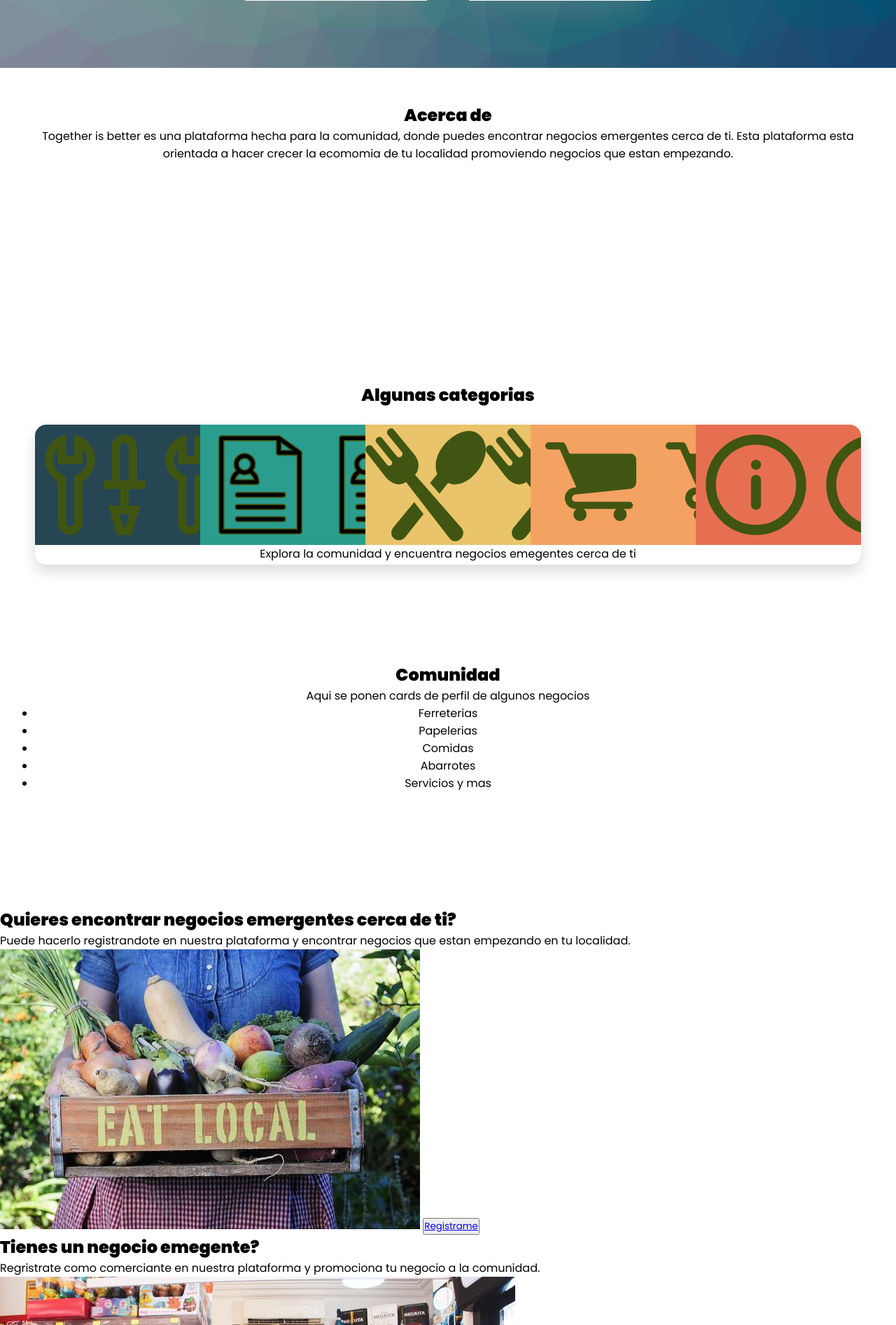
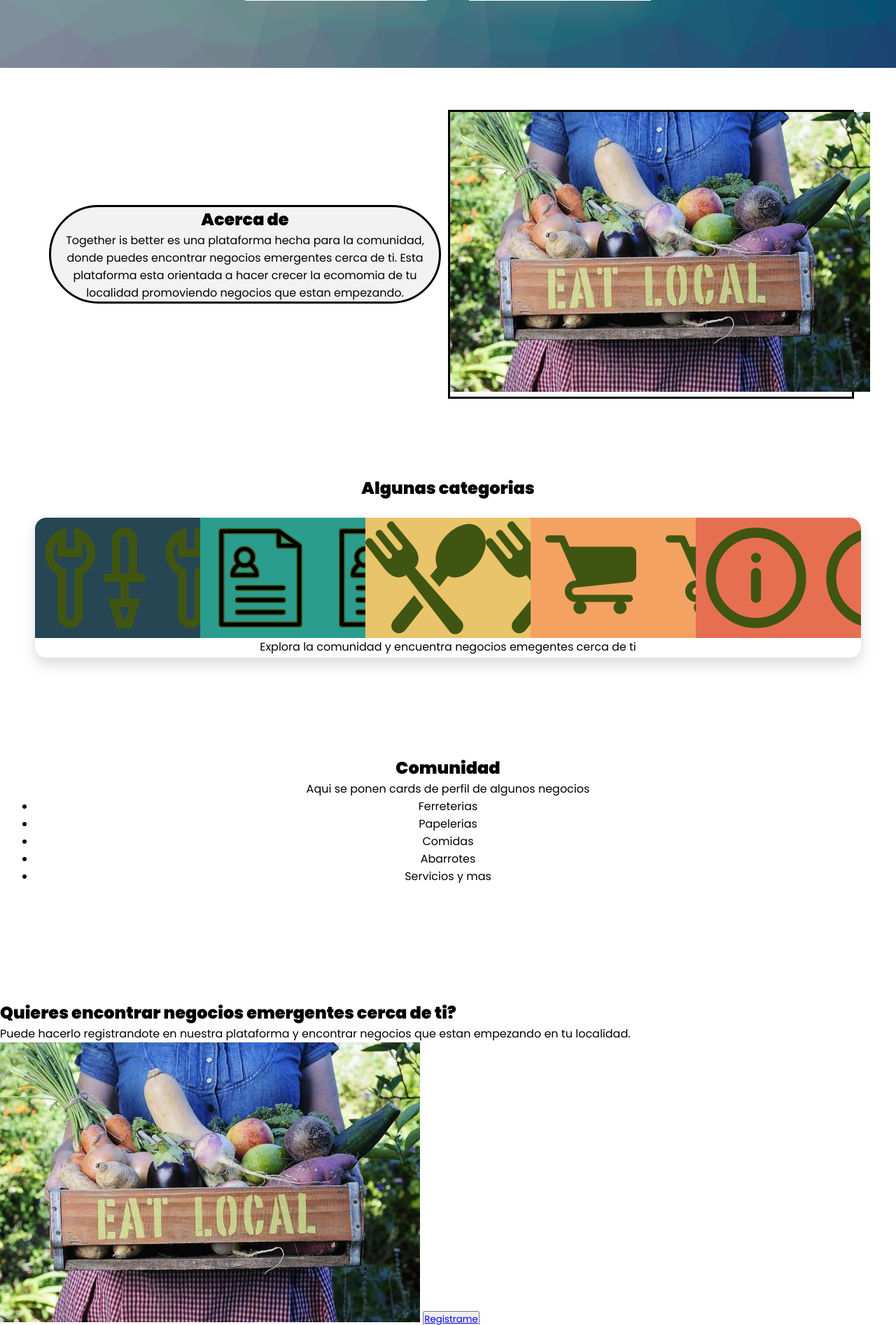
Before and after one commit to Antonio-root/integradora, a PHP site: page / in a window 1280 px wide. Shown: the part 777-2671 px from the top of the page at 70% size. Run offline with PHP 8.4, Linux system fonts and the light colour scheme; some web fonts are replaced.

Commit message:
se sigue configurando styles de index

```diff
--- a/index.html
+++ b/index.html
@@ -61,10 +61,15 @@
     </section>
 
     <section id="about-us" class="fade-in">
-        <h2>Acerca de </h2>
-        <p>Together is better es una plataforma hecha para  la comunidad, donde puedes encontrar negocios emergentes cerca de ti.
-            Esta plataforma esta orientada a hacer crecer la ecomomia de tu localidad promoviendo negocios que estan empezando.
-        </p>
+        <div class="izquierda">
+            <h1>Acerca de</h1>
+            <p>Together is better es una plataforma hecha para  la comunidad, donde puedes encontrar negocios emergentes cerca de ti.
+                Esta plataforma esta orientada a hacer crecer la ecomomia de tu localidad promoviendo negocios que estan empezando.
+            </p>
+        </div>
+        <div class="derecha">
+            <img src="AVR.jpeg" alt="Come local">
+        </div>
 
     </section>
 
--- a/principal.css
+++ b/principal.css
@@ -258,3 +258,25 @@ footer {
   .see-more{
     text-decoration: none;
   }
+
+  .izquierda{
+    margin: 10px;
+    border-radius: 100vh;
+    border-style: solid;
+    width: 50%;
+    height: 100%;
+    background-color: #f2f2f2;
+
+  }
+  #about-us{
+    margin: 10px;
+    align-items: center;
+    justify-content: space-between;
+    display: flex;
+  }
+  .derecha{
+    border-style: solid;
+    width: 50%;
+    height: 100%;
+
+  }
```
